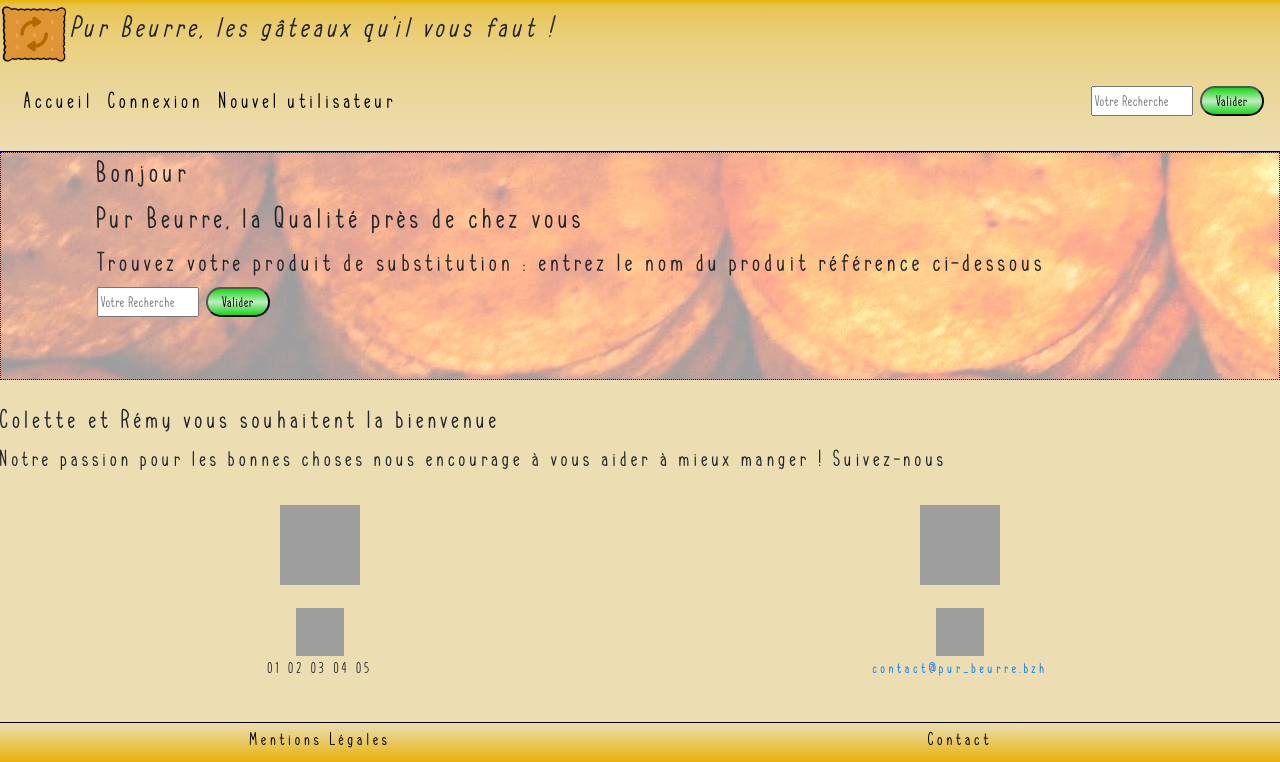
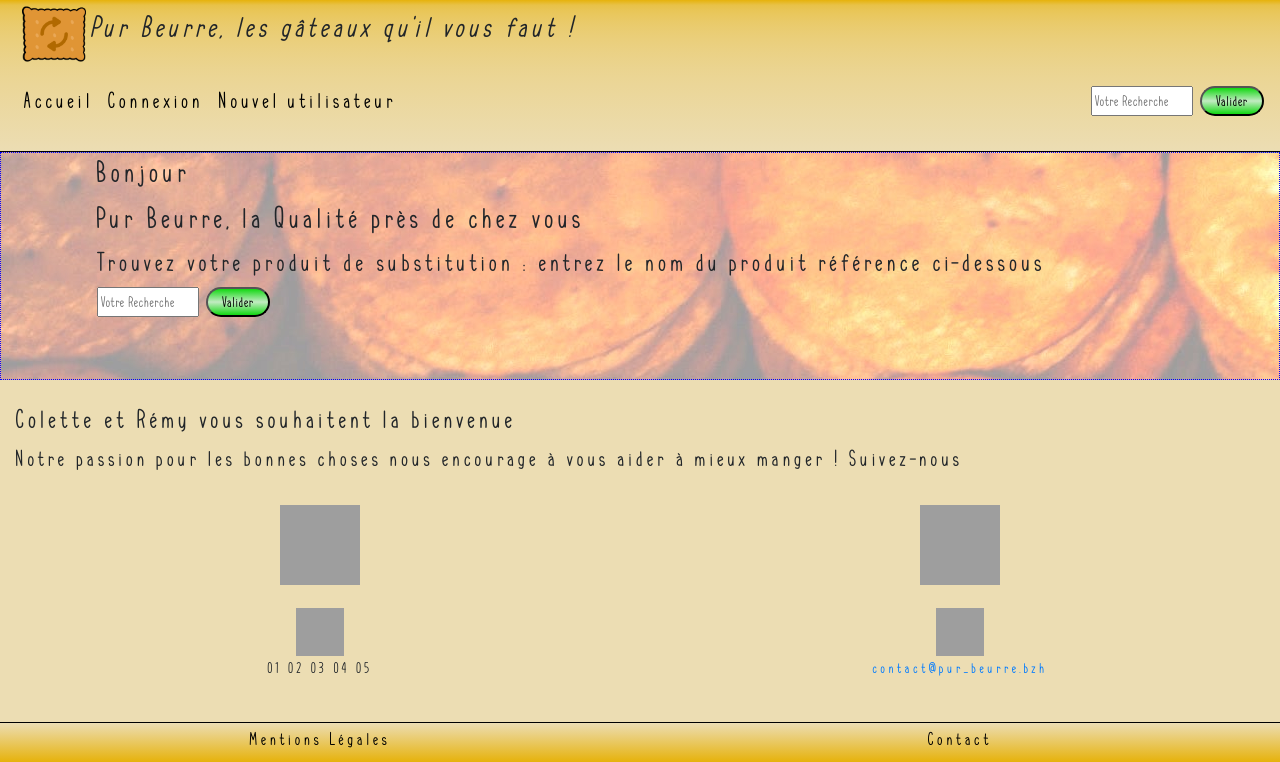
Before and after one commit to Fabrice-64/papounet_super_diet, a Django app: page /home/ in a window 1280 px wide. Shown: the top 762 px of the page. Run offline with Django 3.2, Linux system fonts and the light colour scheme; some libraries are stand-ins or nearby versions; grey boxes are pictures that could not be loaded.

Commit message:
Add some padding to the home page

```diff
--- a/static/style_sheet.css
+++ b/static/style_sheet.css
@@ -32,6 +32,7 @@ header section {
 header #brand {
     display: flex;
     justify-content: start;
+    padding-left: 20px;
 }
 #brand div {
     border: none;
@@ -98,6 +99,10 @@ a:hover {
     display: flex;
     justify-content:space-around;
     flex-direction: row;
+}
+
+#owners-pitch {
+    padding-left: 16px;
 }
 
 #owners img {
```
Also changed, not shown: 2 other files.
